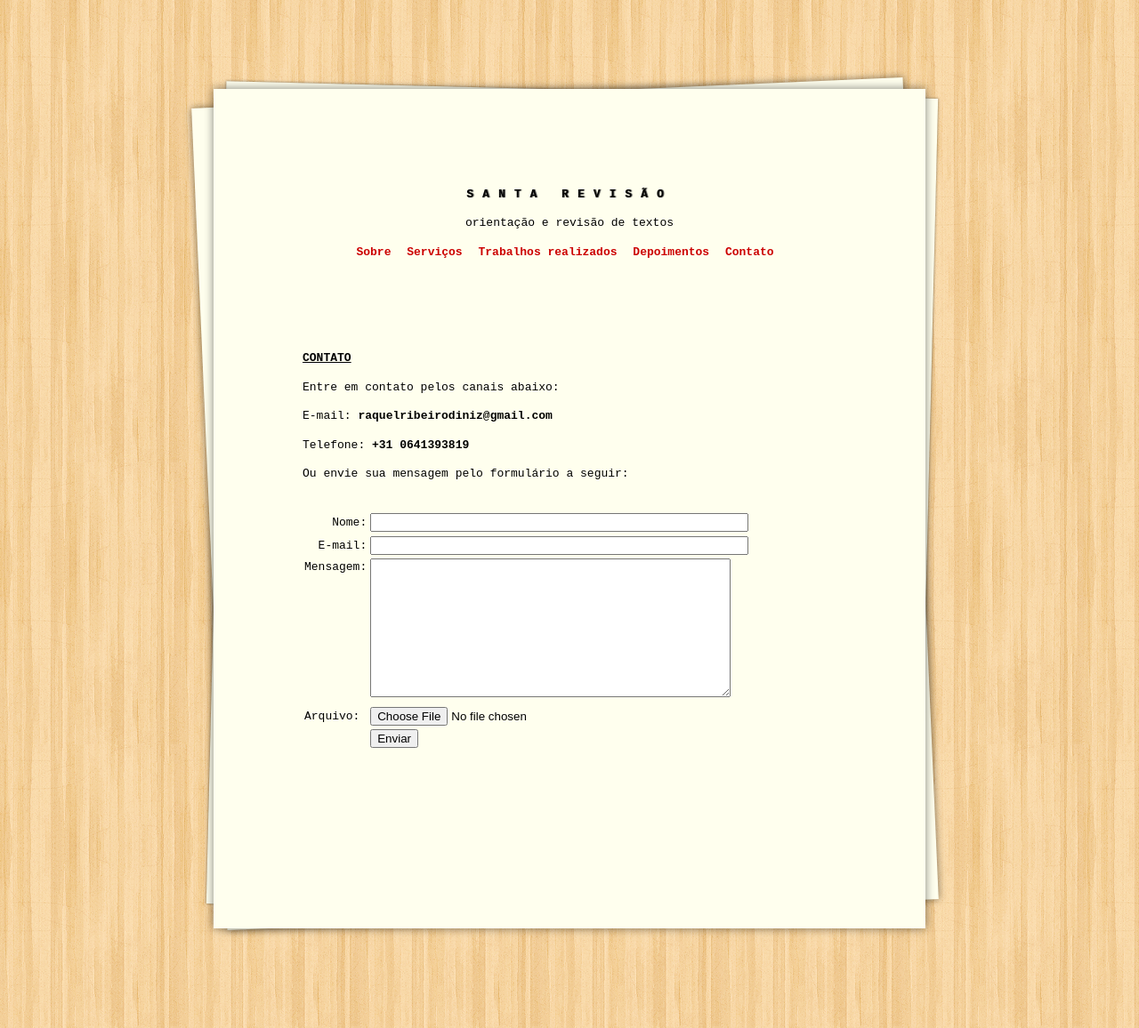
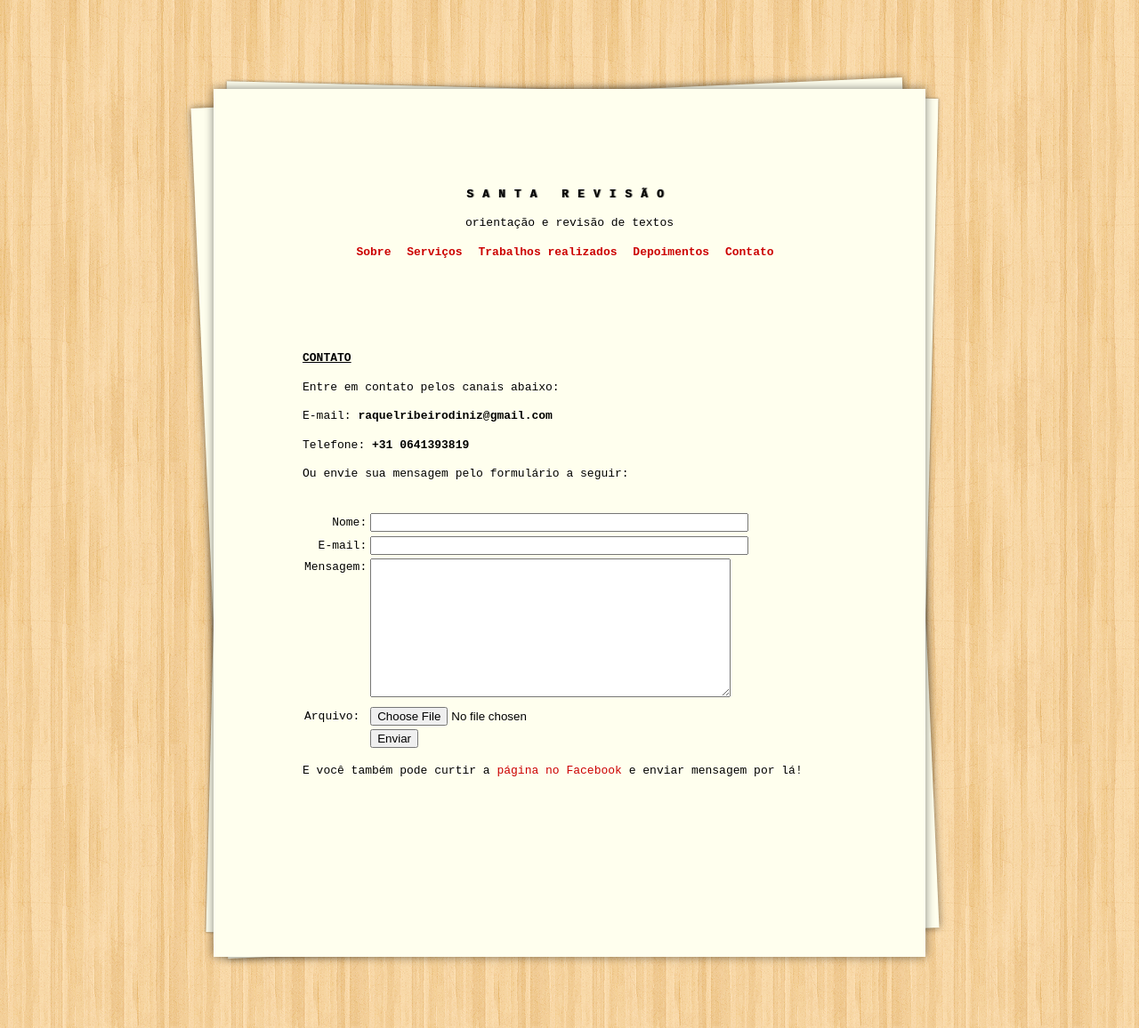
Before and after one commit to raqueldiniz/site, a Jekyll site: the page built from contato.md, in a window 1280 px wide. Shown: the whole page at 89% size. Built offline with Jekyll 4.4.1, drawn with Linux system fonts in a browser that asks for light colours.

Commit message:
Update contato.md

```diff
--- a/contato.md
+++ b/contato.md
@@ -33,3 +33,5 @@ Ou envie sua mensagem pelo formulário a seguir:
   </tr>
   </table>
 </form>
+
+E você também pode curtir a [página no Facebook](/fb.me/santarevisao/) e enviar mensagem por lá!
```
